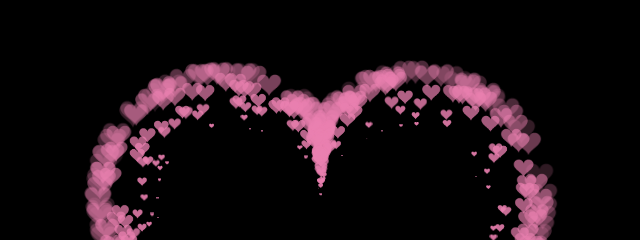
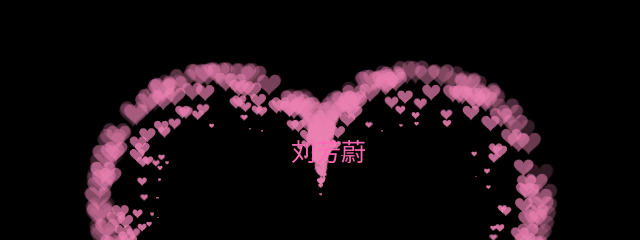
Before and after one commit to lucysssssss/lcysssssss.github.io, a plain HTML site: page index.html in a window 1280 px wide. Shown: the part 123-363 px from the top of the page, 319-959 px from the left. Drawn offline with Linux system fonts and the light colour scheme.

Commit message:
Add files via upload

```diff
--- a/index.html
+++ b/index.html
@@ -260,5 +260,9 @@ var ParticlePool = (function() {
   }, 10);
 })(document.getElementById('pinkboard'));
   </script>
+  <div style="width: 6.25rem;">
+	  <p  style="color: hotpink; font-size: 25px; position: absolute; left: 610px; top: 230px; animation: name duration timing-function delay iteration-count direction;
+">刘芳蔚</p>
+  </div>
  </BODY>
 </HTML>
```
